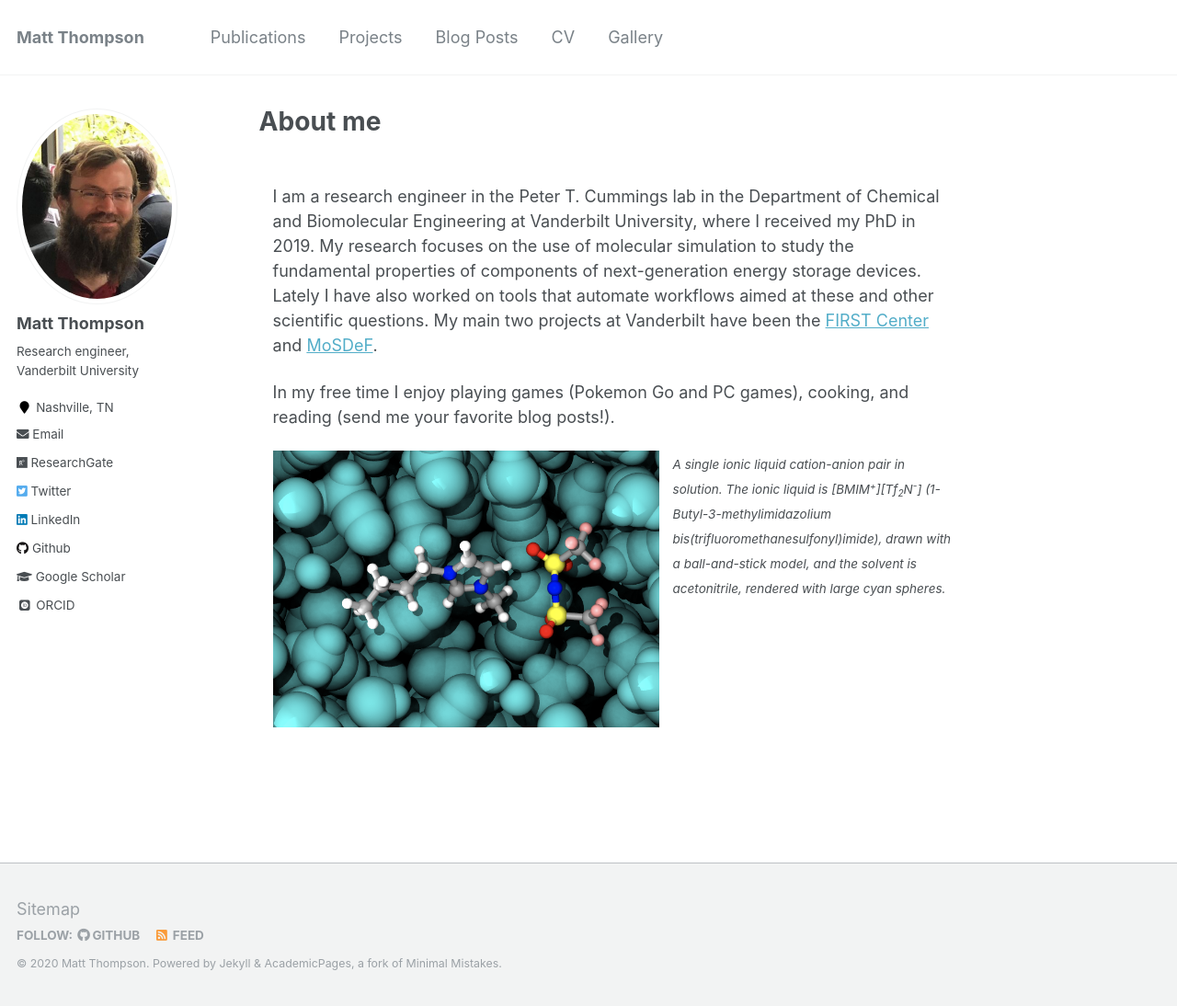
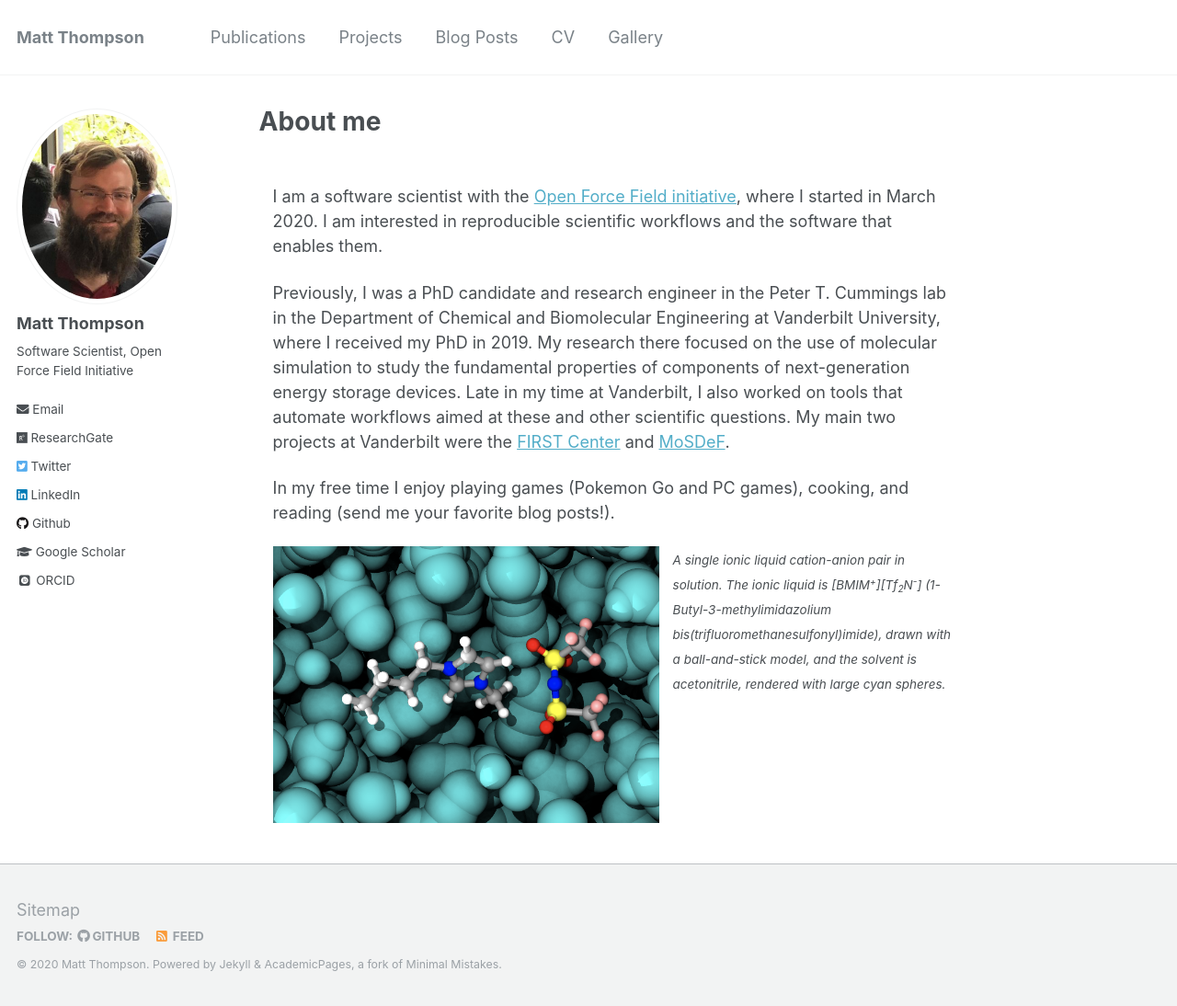
Before and after one commit to mattwthompson/mattwthompson.github.io, a Jekyll site: the page built from _pages/about.md, in a window 1280 px wide and 1094 px high. Shown: the whole window at 92% size. Built offline with Jekyll 4.4.1, drawn with Linux system fonts in a browser that asks for light colours; some web fonts are replaced.

Commit message:
Update for Open Force Field role

```diff
--- a/_config.yml
+++ b/_config.yml
@@ -82,8 +82,8 @@ analytics:
 author:
   name             : "Matt Thompson"
   avatar           : "headshot.png"
-  bio              : "Research engineer, Vanderbilt University"
-  location         : "Nashville, TN"
+  bio              : "Software Scientist, Open Force Field Initiative"
+  location         : #"Nashville, TN"
   employer         :
   pubmed           : #"https://www.ncbi.nlm.nih.gov/pubmed/?term=john+snow"
   googlescholar    : "https://scholar.google.com/citations?user=6b0rHj8AAAAJ"
--- a/_pages/about.md
+++ b/_pages/about.md
@@ -12,11 +12,18 @@ redirect_from:
 style="max-width:800px;margin-left:auto;margin-right:auto;padding-top:40px;padding-bottom:20px;padding-left:15px;padding-right:15px">
 
 <p>
-I am a research engineer in the Peter T. Cummings lab in the Department of Chemical and Biomolecular
-Engineering at Vanderbilt University, where I received my PhD in 2019. My research focuses on the
+I am a software scientist with the <a href="https://openforcefield.org">Open Force Field initiative</a>,
+where I started in March 2020. I am interested in reproducible scientific workflows and the software
+that enables them.
+</p>
+
+<p>
+Previously, I was a PhD candidate and research engineer in the Peter T.
+Cummings lab in the Department of Chemical and Biomolecular
+Engineering at Vanderbilt University, where I received my PhD in 2019. My research there focused on the
 use of molecular simulation to study the fundamental properties of components of next-generation
-energy storage devices. Lately I have also worked on tools that automate workflows aimed at these
-and other scientific questions. My main two projects at Vanderbilt have been the <a href="https://web.ornl.gov/sci/first/">FIRST Center</a> and <a href="https://mosdef.org">MoSDeF</a>.
+energy storage devices. Late in my time at Vanderbilt, I also worked on tools that automate workflows aimed at these
+and other scientific questions. My main two projects at Vanderbilt were the <a href="https://web.ornl.gov/sci/first/">FIRST Center</a> and <a href="https://mosdef.org">MoSDeF</a>.
 </p>
 
 <p>
```
